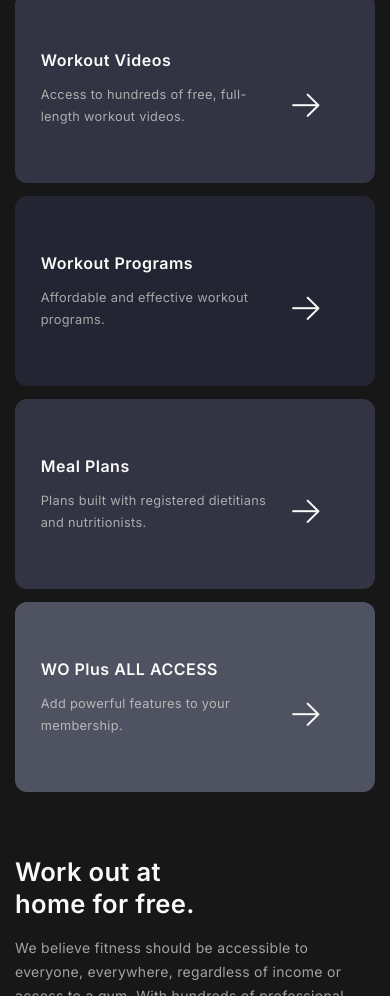
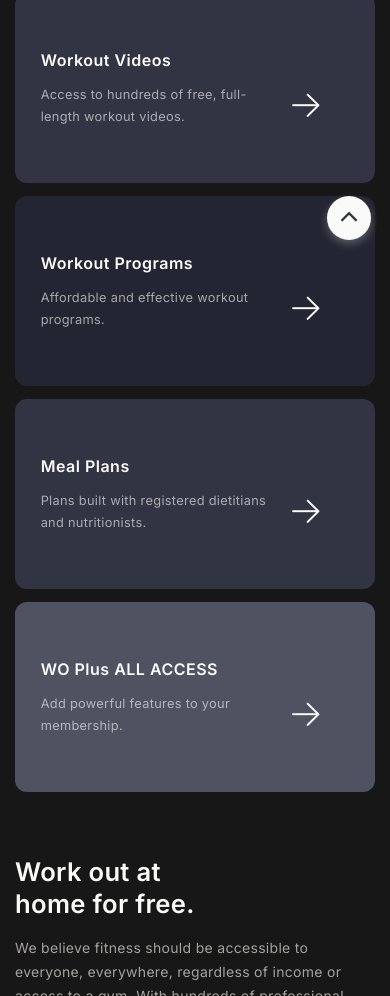
Before and after one commit to u1remited/Workout---Short-Landing, a website: page src/index.html in a window 390 px wide. Shown: the part 773-1769 px from the top of the page. Drawn offline with nearby package versions, Linux system fonts and the light colour scheme; files that its build step writes are made by us from their sources; files whose address does not match are found by name; a web font is replaced by a local one.

Commit message:
Mobile scrollup icon + changes

```diff
--- a/src/index.html
+++ b/src/index.html
@@ -225,9 +225,13 @@
             </div>
         </section>
 
-        <!-- <a href="#header" class="scrollup" id="scroll-up">
+        <a href="#header" class="scrollup" id="scroll-up">
             Back to Top <span class="icon-arrow-top scrollup__icon"></span>
-        </a> -->
+        </a>
+
+        <a href="#header" class="scrollup-mobile" id="scroll-up-mobile">
+            <span class="icon-arrow-top scrollup-mobile__icon"></span>
+        </a>
 
     </main>
 
--- a/src/js/script.js
+++ b/src/js/script.js
@@ -5,6 +5,12 @@ function scrollUp(){
     if(this.scrollY >= 1400) scrollUp.classList.add('show-scroll'); else scrollUp.classList.remove('show-scroll');
 }
 window.addEventListener('scroll', scrollUp);
+
+function scrollUpMobile(){
+    const scrollUpMobile = document.getElementById('scroll-up-mobile');
+    if(this.scrollY >= 1400) scrollUpMobile.classList.add('show-scroll-mobile'); else scrollUpMobile.classList.remove('show-scroll-mobile');
+}
+window.addEventListener('scroll', scrollUpMobile);
 
 
 // Burger menu
--- /dev/null
+++ b/src/sass/base/_scrollup.scss
@@ -0,0 +1,63 @@
+.scrollup {
+    display: inline-flex;
+    background-color: $white-color;
+    color: $body-color;
+    align-items: center;
+    line-height: 1.22;
+    font-size: 1.125rem;
+    font-weight: $bold;
+    box-shadow: 0px 4px 9px rgba(255, 255, 255, 0.25);
+    padding: .5rem;
+    width: 150px;
+    min-height: 38px;
+    position: fixed;
+    right: 1.2rem;
+    bottom: -20%;
+    z-index: 100;
+    transition: .4s all;
+    span {
+        font-size: .6rem;
+        font-weight: $bold;
+        color: $shape-blue-first;
+        padding-left: .5rem;
+        transition: .4s all;
+    }
+    &:hover {
+        background-color: $button-color-hover;
+        box-shadow: 0px 4px 9px rgba(243, 106, 84, 0.45);
+        span {
+            color: $white-color;
+        }
+    }
+}
+
+.scrollup-mobile {
+    display: none;
+    align-items: center;
+    justify-content: center;
+    position: fixed;
+    bottom: -50%;
+    background-color: $white-color;
+    color: $body-color;
+    width: 44px;
+    height: 44px;
+    border-radius: 100%;
+    right: 1.2rem;
+    bottom: -20%;
+    box-shadow: 0px 4px 9px rgba(255, 255, 255, 0.25);
+    z-index: 100;
+    transition: .4s all;
+    span {
+        font-size: .6rem;
+        font-weight: $bold;
+        color: $shape-blue-first;
+    }
+}
+
+.show-scroll {
+    bottom: 1.5rem;
+}
+
+.show-scroll-mobile {
+    bottom: 1.8rem;
+}
--- a/src/sass/style.scss
+++ b/src/sass/style.scss
@@ -3,6 +3,7 @@
 @import 'base/variables';
 @import 'base/mixins';
 @import 'base/button';
+@import 'base/scrollup';
 
 @import 'blocks/header';
 @import 'blocks/home';
@@ -70,43 +71,6 @@ img {
     font-size: $h2-fz;
 }
 
-.scrollup {
-    display: inline-flex;
-    background-color: $white-color;
-    color: $body-color;
-    align-items: center;
-    line-height: 1.22;
-    font-size: 1.125rem;
-    font-weight: $bold;
-    box-shadow: 0px 4px 9px rgba(255, 255, 255, 0.25);
-    padding: .5rem;
-    width: 150px;
-    min-height: 38px;
-    position: fixed;
-    right: 1.2rem;
-    bottom: -20%;
-    z-index: 100;
-    transition: .4s all;
-    span {
-        font-size: .6rem;
-        font-weight: $bold;
-        color: $shape-blue-first;
-        padding-left: .5rem;
-        transition: .4s all;
-    }
-    &:hover {
-        background-color: $button-color-hover;
-        box-shadow: 0px 4px 9px rgba(243, 106, 84, 0.45);
-        span {
-            color: $white-color;
-        }
-    }
-}
-
-.show-scroll {
-    bottom: 1.5rem;
-}
-
 @media screen and (max-width: 1199.98px) {
     .container {
         max-width: 1160px;
@@ -138,6 +102,12 @@ img {
     .section__title {
         font-size: 1.9rem;
     }
+    .scrollup-mobile {
+        display: inline-flex;
+    }
+    .scrollup {
+        display: none;
+    }
 }
 
 @media screen and (max-width: 479.98px) {
```
Also changed, not shown: dist/css/style.min.css, dist/index.html, dist/js/script.js.
